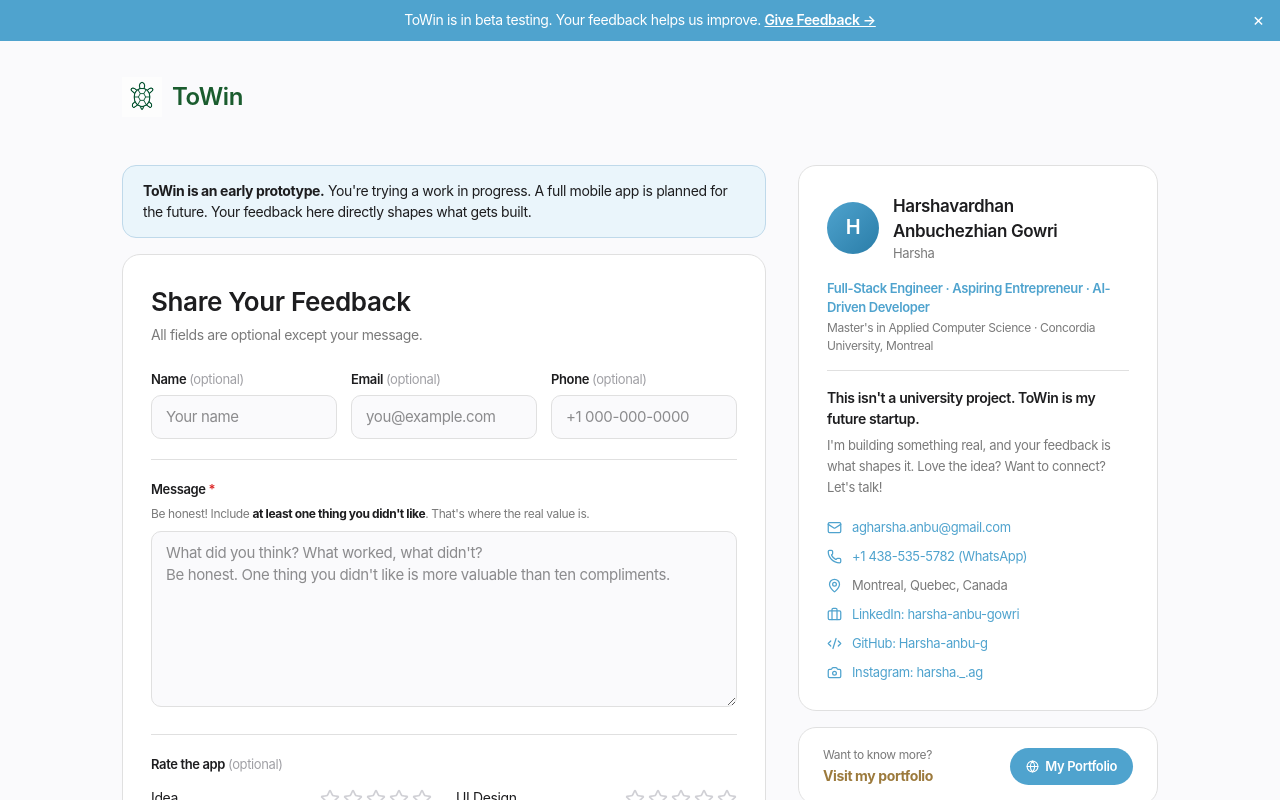
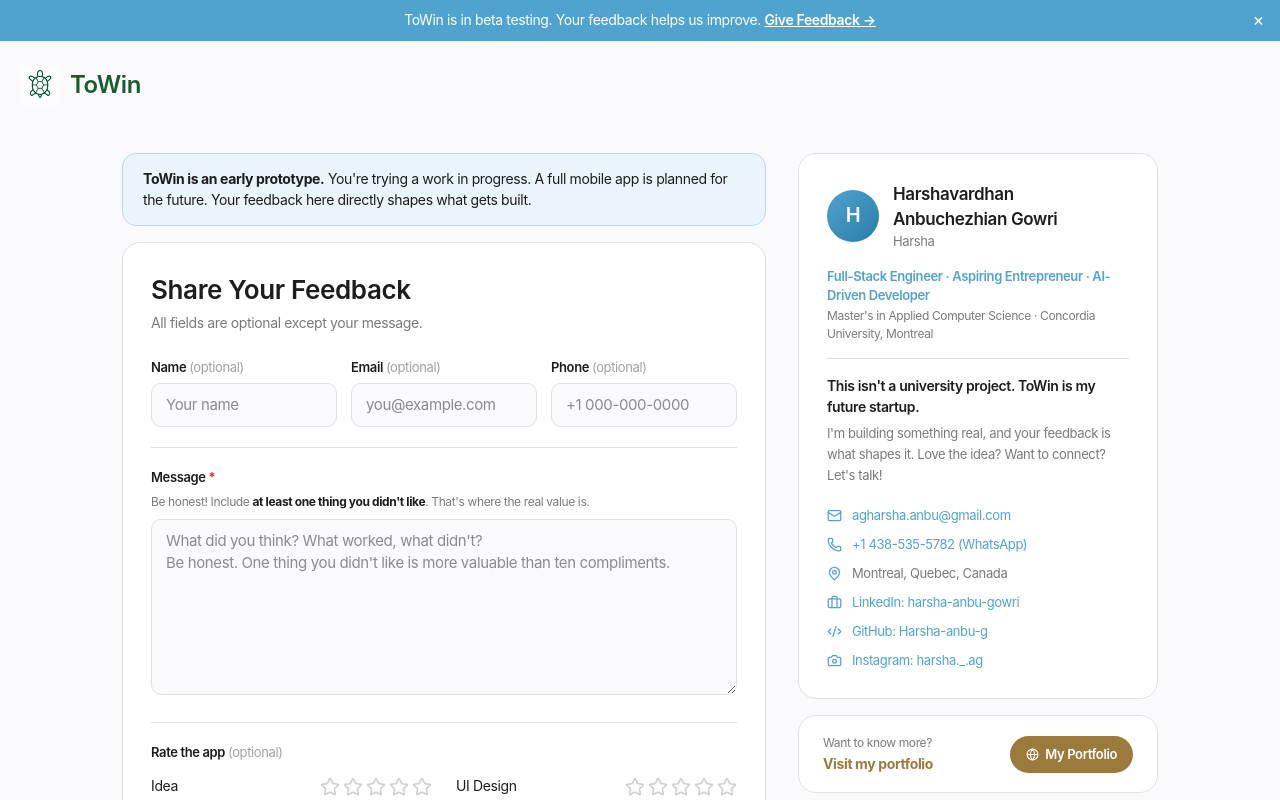
Before and after one commit to Harsha-anbu-g/Towin, a React (Vite) app in the folder frontend/: page /feedback in a window 1280 px wide. Built offline with nearby package versions, Linux system fonts and the light colour scheme; no server answers.

Commit message:
style(feedback): pin brand header to top-left of screen like navbar

```diff
--- a/frontend/src/pages/Feedback.jsx
+++ b/frontend/src/pages/Feedback.jsx
@@ -94,11 +94,11 @@
         .fb-shell { display: grid; grid-template-columns: 1fr 360px; gap: 32px; max-width: 1100px; margin: 0 auto; padding: 48px 32px; align-items: start; }
         .fb-left { position: sticky; top: 24px; display: flex; flex-direction: column; gap: 16px; }
         .fb-card { background: #fff; border-radius: 18px; border: 1px solid #e0e0e0; padding: 28px 28px; }
-        .fb-brand { display: flex; align-items: center; gap: 10px; max-width: 1100px; margin: 0 auto; padding: 36px 32px 0; }
+        .fb-brand { display: flex; align-items: center; gap: 10px; padding: 24px 20px 0; }
         .fb-3col { display: grid; grid-template-columns: 1fr 1fr 1fr; gap: 14px; }
         .fb-ratings { display: grid; grid-template-columns: 1fr 1fr; gap: 10px 24px; }
         @media (max-width: 860px) {
-          .fb-brand { padding: 24px 16px 0; }
+          .fb-brand { padding: 20px 16px 0; }
           .fb-shell { grid-template-columns: 1fr; padding: 24px 16px; }
           .fb-left { position: static; }
           .fb-3col { grid-template-columns: 1fr; }
@@ -282,7 +282,7 @@
               target="_blank" rel="noopener noreferrer"
               style={{
                 display: 'flex', alignItems: 'center', gap: '6px',
-                background: '#4FA3CE', color: '#fff', padding: '9px 16px',
+                background: '#9C7A3C', color: '#fff', padding: '9px 16px',
                 borderRadius: '9999px', fontSize: '13px', fontWeight: 600,
                 fontFamily: SFText, textDecoration: 'none', whiteSpace: 'nowrap', flexShrink: 0,
               }}
```
